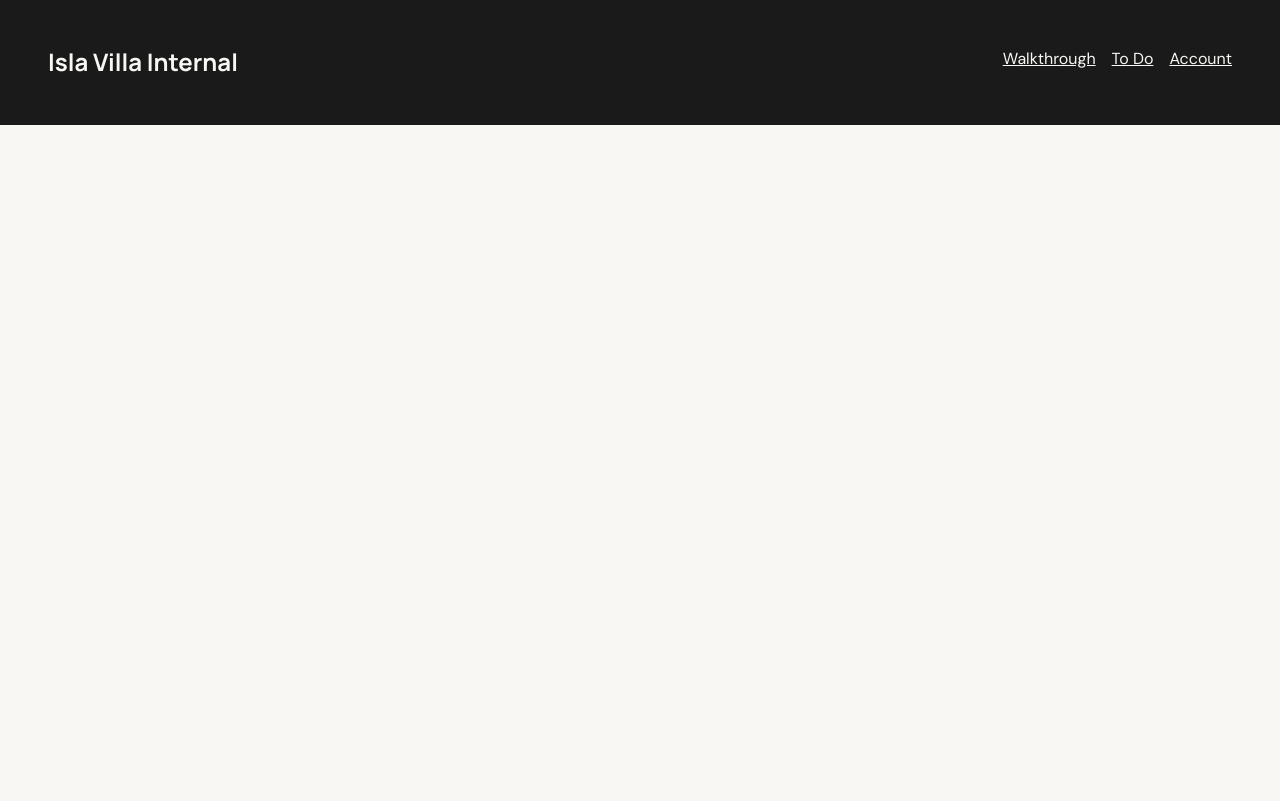
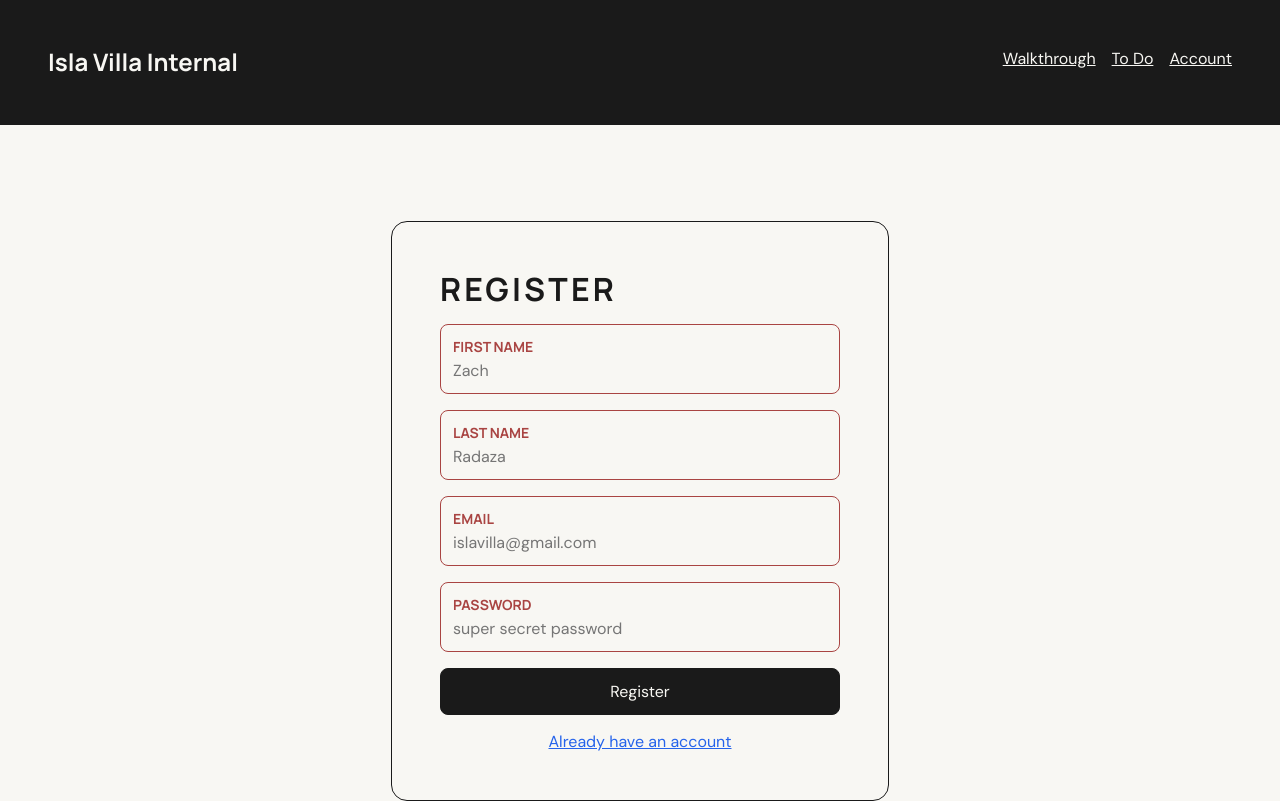
Before and after one commit to ZachRadaza/Isla-Internal, a Vue app: page /register in a window 1280 px wide. Built offline with nearby package versions, Linux system fonts and the light colour scheme; no server answers.

Commit message:
login bug + register and logout

```diff
--- a/client/App.vue
+++ b/client/App.vue
@@ -131,7 +131,7 @@ button, .btn{
     cursor: pointer;
 }
 
-.btn:is(:hover, :focus-visible){
+:is(.btn, button):is(:hover, :focus-visible){
     background: var(--color-grey-light);
     border-color: var(--color-grey-dark);
 }
@@ -215,6 +215,6 @@ input[type="checkbox"]:checked:is(:hover, :focus-visible){
     border-radius: var(--border-rd-lg);
     padding: var(--space-6);
     width: 400px;
-    margin: var(--space-7) auto;
+    margin: var(--space-7) auto 0 auto;
 }
 </style>
--- a/client/src/composables/useUser.js
+++ b/client/src/composables/useUser.js
@@ -1,5 +1,5 @@
 import { computed, readonly, ref, shallowReadonly } from "vue";
-import { getCurrentUser, loginUser } from "../services/user";
+import { getCurrentUser, loginUser, logoutUser, registerUser } from "../services/user";
 
 const loading = ref(false);
 const error = ref(null);
@@ -7,7 +7,7 @@ const error = ref(null);
 const user = ref(null);
 const isLoggedIn = computed(() => !!user.value);
 
-async function login({ email, password }){
+async function login(email, password){
     loading.value = true;
 
     if(!email || !password){
@@ -16,7 +16,7 @@ async function login({ email, password }){
     }
 
     try{
-        user.value = await loginUser({email, password});
+        user.value = await loginUser({ email, password });
 
         error.value = null;
     } catch(e){
@@ -33,11 +33,44 @@ async function getLoggedInUser(){
     try{
         user.value = await getCurrentUser();
 
-        error.value = false;
     } catch(e){
-        console.error("Error in getting logged in user: ", e);
+        console.warn("No logged in user: ", e);
+    } finally{
+        loading.value = false;
+    }
+}
+
+async function register(email, password, firstName, lastName){
+    loading.value = true;
+
+    if(!email || !password || firstName || lastName){
+        error.value = 'Invalid fields';
+        return;
+    }
+
+    try{
+        user.value = await registerUser({ email, password, firstName, lastName });
+
+        error.value = null;
+    } catch(e){
+        console.error("Error in registering user: ", e);
         error.value = e;
     } finally{
+        loading.value = false;
+    }
+}
+
+async function logout(){
+    loading.value = true;
+
+    try{
+        await logoutUser();
+
+        user.value = null;
+    } catch(e){
+        console.error("Error in logging out user: ", e);
+        error.value = e;
+    }finally{
         loading.value = false;
     }
 }
@@ -49,6 +82,8 @@ export default () => {
         loading: readonly(loading),
         error: readonly(error),
         login,
-        getLoggedInUser
+        getLoggedInUser,
+        logout,
+        register
     };
 }
--- a/client/src/services/user.js
+++ b/client/src/services/user.js
@@ -16,14 +16,35 @@ export async function loginUser({ email, password }){
     return getCurrentUser();
 }
 
-export async function registerUser(){
-    const response = await fetch(`${USER_ENDPOINT}/register`);
+export async function registerUser({ email, password, firstName, lastName }){
+    const response = await fetch(`${USER_ENDPOINT}/register`, {
+        method: 'POST',
+        credentials: 'include',
+        headers: { 'Content-Type': 'application/json' },
+        body: JSON.stringify({ email, password, firstName, lastName })
+    });
 
+    const data = await response.json();
+
+    if(!response.ok)
+        throw new Error(data.message);
+
+    return getCurrentUser();
 }
 
 export async function logoutUser(){
-    const response = await fetch(`${USER_ENDPOINT}/logout`);
+    const response = await fetch(`${USER_ENDPOINT}/logout`, {
+        method: 'POST',
+        credentials: 'include',
+        headers: { 'Content-Type': 'application/json' },
+    });
 
+    const data = await response.json();
+
+    if(!response.ok)
+        throw new Error(data.message);
+
+    return data;
 }
 
 export async function getCurrentUser(){
--- a/client/src/views/AccountLoginView.vue
+++ b/client/src/views/AccountLoginView.vue
@@ -12,7 +12,7 @@ const password = ref('');
 <template>
 <main>
     <div class="account-box">
-        <form @submit.prevent="login({ email, password })">
+        <form @submit.prevent="login(email, password)">
             <h2>Login</h2>
 
             <InputLabel
@@ -30,7 +30,7 @@ const password = ref('');
                 required
             />
 
-            <button class="btn-primary">Login</button>
+            <button class="btn-primary" type="submit">Login</button>
 
             <RouterLink to="/register">Don't have an account</RouterLink>
         </form>
--- a/client/src/views/AccountRegisterView.vue
+++ b/client/src/views/AccountRegisterView.vue
@@ -1,7 +1,66 @@
 <script setup>
+import { ref } from 'vue';
+import useUser from '../composables/useUser';
+import InputLabel from '../components/global/InputLabel.vue';
+
+const { register } = useUser();
+
+const email = ref('');
+const password = ref('');
+const firstName = ref('');
+const lastName = ref('');
+
 </script>
 <template>
+    <div class="account-box">
+        <form @submit.prevent="register(email, password, firstName, lastName)">
+            <h2>Register</h2>
 
+            <InputLabel
+                v-model="firstName"
+                label="First Name"
+                type="text"
+                placeholder="Zach"
+                required
+            />
+            <InputLabel
+                v-model="lastName"
+                label="Last name"
+                type="text"
+                placeholder="Radaza"
+                required
+            />
+            <InputLabel
+                v-model="email"
+                label="Email"
+                type="email"
+                placeholder="islavilla@gmail.com"
+                required
+            />
+            <InputLabel
+                v-model="password"
+                label="Password"
+                type="password"
+                placeholder="super secret password"
+                required
+            />
+
+            <button class="btn-primary" type="submit">Register</button>
+
+            <RouterLink to="/login">Already have an account</RouterLink>
+        </form>
+    </div>
 </template>
 <style scoped>
+
+.account-box form{
+    display: flex;
+    flex-direction: column;
+    gap: var(--space-4);
+}
+
+a{
+    text-align: center;
+}
+
 </style>
--- a/client/src/views/AccountView.vue
+++ b/client/src/views/AccountView.vue
@@ -1,8 +1,18 @@
 <script setup>
+import useUser from '../composables/useUser';
+
+
+const { isLoggedIn, logout } = useUser();
+
 </script>
 <template>
 <main>
-    account
+    <button
+        v-if="isLoggedIn"
+        @click="logout"
+    >
+        Logout
+    </button>
 </main>
 </template>
 <style scoped>
--- a/index.html
+++ b/index.html
@@ -6,7 +6,7 @@
         <link rel="preconnect" href="https://fonts.googleapis.com">
         <link rel="preconnect" href="https://fonts.gstatic.com" crossorigin>
         <link href="https://fonts.googleapis.com/css2?family=DM+Sans:ital,opsz,wght@0,9..40,100..1000;1,9..40,100..1000&family=Manrope:wght@200..800&display=swap" rel="stylesheet">
-        <title>Vue App</title>
+        <title>Isla Villa Internal</title>
     </head>
 
     <body>
```
Also changed, not shown: 1 other file (tests, documents, lock files or other folders).
